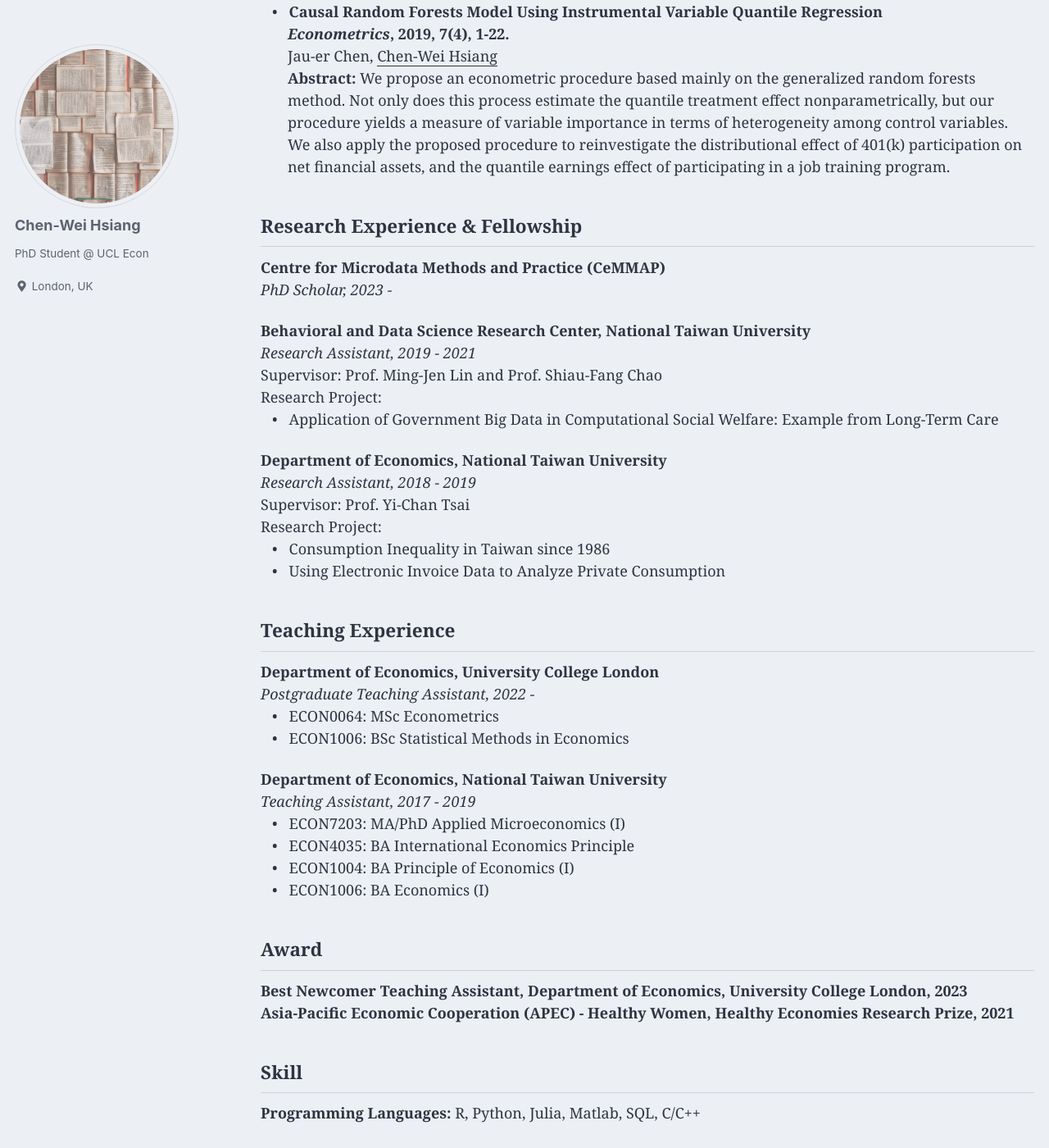
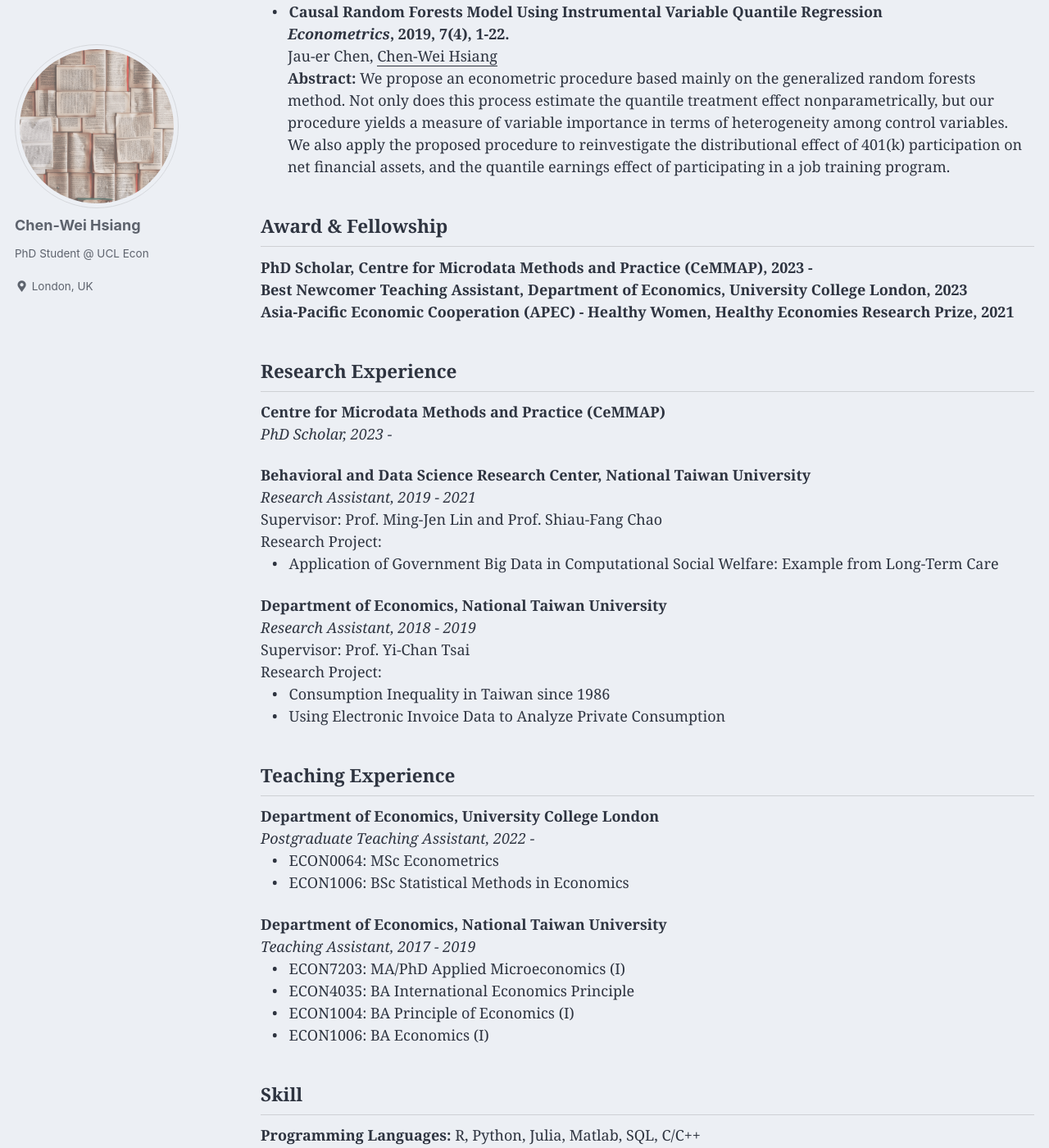
Before and after one commit to chenweihsiang/chenweihsiang.github.io, a Jekyll site: the page built from _pages/cv.md, in a window 1280 px wide and 1400 px high, scrolled down 874 px. Shown: the whole window at 82% size. Built offline with Jekyll 4.4.1, drawn with Linux system fonts in a browser that asks for light colours; cached includes are drawn as plain includes.

Commit message:
Update cv.md

```diff
--- a/_pages/cv.md
+++ b/_pages/cv.md
@@ -44,7 +44,14 @@ author_profile: true
 
 
 
-## Research Experience & Fellowship
+## Award & Fellowship
+**PhD Scholar, Centre for Microdata Methods and Practice (CeMMAP), 2023 -**\
+**Best Newcomer Teaching Assistant, Department of Economics, University College London, 2023**\
+**Asia-Pacific Economic Cooperation (APEC) - Healthy Women, Healthy Economies Research Prize, 2021**
+
+
+
+## Research Experience
 
 **Centre for Microdata Methods and Practice (CeMMAP)**\
 *PhD Scholar, 2023 -*
@@ -65,6 +72,7 @@ Research Project:\
 
 
 ## Teaching Experience
+
 **Department of Economics, University College London**\
 *Postgraduate Teaching Assistant, 2022 -*\
 &nbsp;&nbsp; • &nbsp; ECON0064: MSc Econometrics\
```
Also changed, not shown: other parts of _pages/cv.md (+0 -6 lines).
